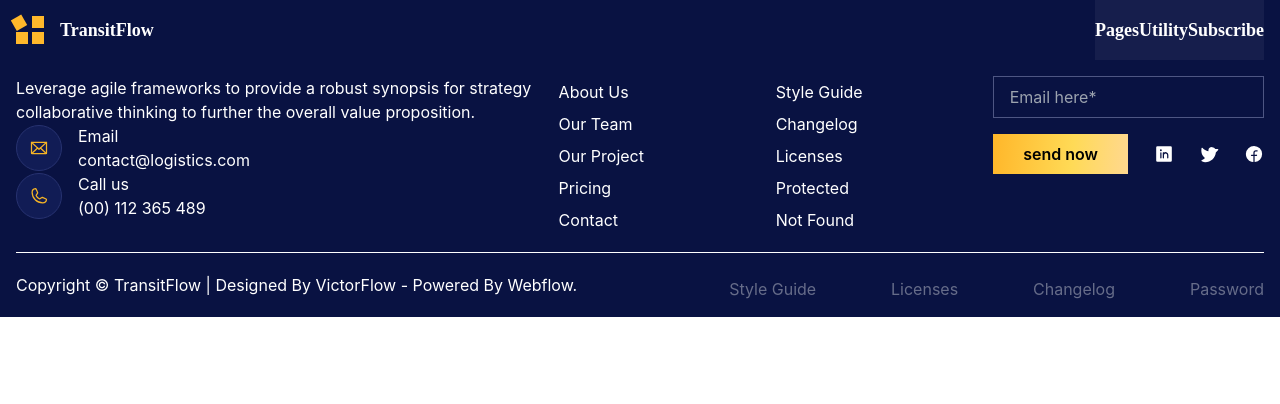
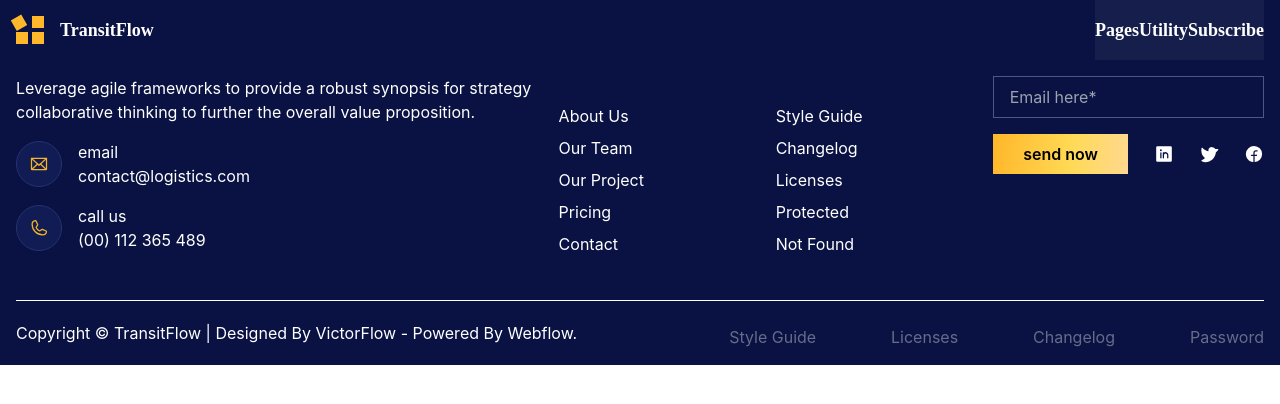
Before and after one commit to smartcollins/logistics, a React (Create React App) app: page / in a window 1280 px wide. Shown: the top 404 px of the page. Built offline with nearby package versions, Linux system fonts and the light colour scheme.

Commit message:
made use of icons arrray created in Footer

```diff
--- a/src/component/Footer.jsx
+++ b/src/component/Footer.jsx
@@ -104,6 +104,17 @@ const Footer = () => {
         txt2: '(00) 112 365 489'
     }]
 
+    const icon = iconAry.map((item,idx)=><div key={idx} className='flex items-center gap-4 my-4'>
+    <div className='p-3 rounded-full bg-[#111c55] border border-[#273270]'>
+        {React.createElement(item.icon,{
+            size:20 ,color:"#f6b426"
+        })}
+    </div>
+    <div>
+        <p>{item.txt}</p>
+        <p>{item.txt2}</p>
+    </div>
+</div>)
 
     const listAry = ['about us','our team','our project','pricing','contact','style guide','changelog','licenses','protected','not found']
     const listClass = 'even:w-fit even:ml-auto md:even:m-0 last:col-span-2 last:text-[#f6b426] last:text-center md:last:col-span-full md:last:text-left lg:last:text-white'
@@ -123,7 +134,7 @@ const Footer = () => {
                 <div className='lg:flex items-start justify-between py-4'>
                     <div style={{ backgroundColor: color.blueBg }} className=' w-full normal-case mb-4'>
                         <p className=''>Leverage agile frameworks to provide a robust synopsis for strategy  collaborative thinking to further the overall value proposition.</p>
-                        <div className='flex items-center gap-4'>
+                        {/* <div className='flex items-center gap-4'>
                             <div className='p-3 rounded-full bg-[#111c55] border border-[#273270]'>
                                 <Envelope size={20} color="#f6b426" />
                             </div>
@@ -140,7 +151,8 @@ const Footer = () => {
                                 <p>Call us</p>
                                 <p>(00) 112 365 489</p>
                             </div>
-                        </div>
+                        </div> */}
+                        {icon}
                     </div>
                     <div className='gap-4 md:gap-0 md:w-2/5 lg:space-y-2  md:grid-cols-1 grid grid-cols-2 my-4 lg:my-auto'>
                         {list}
```
